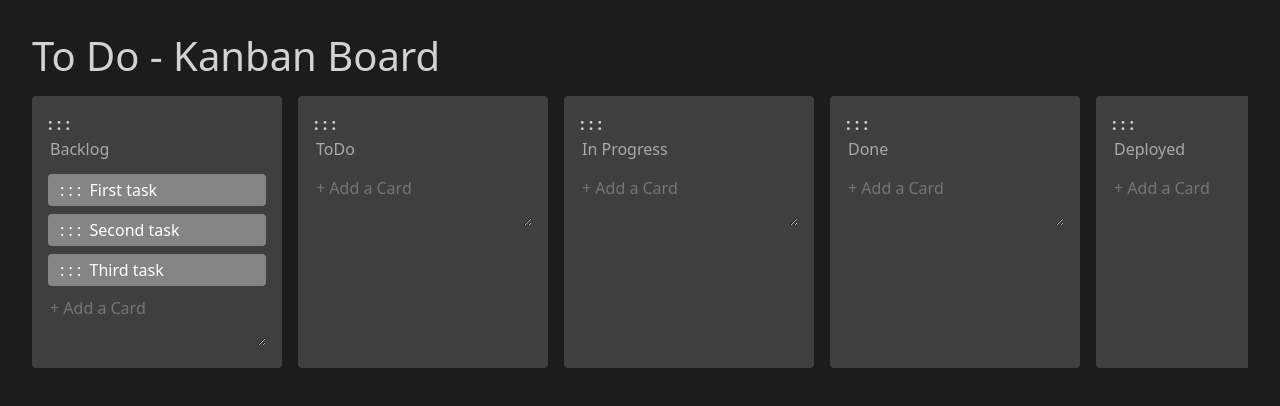
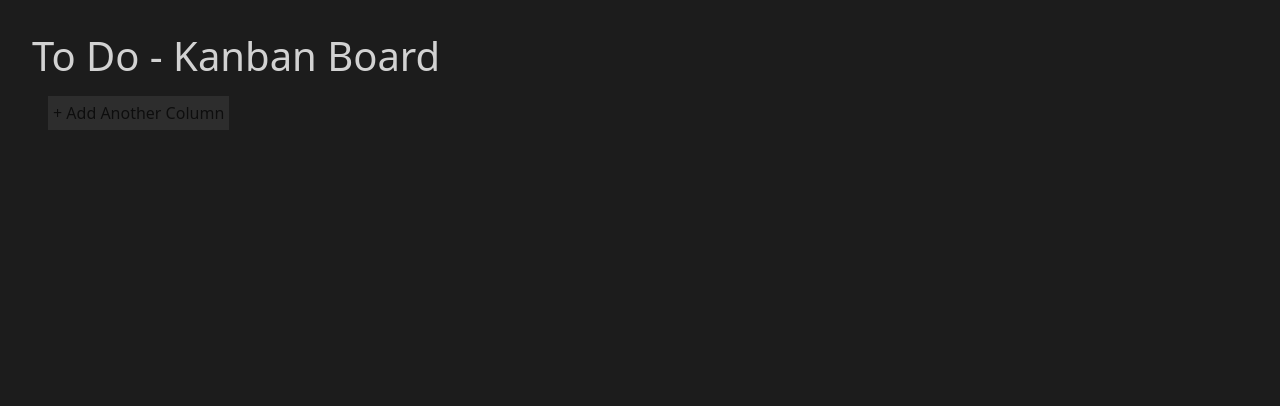
Before and after one commit to hamperl-design/vue-trello-board, a Vue app: page / in a window 1280 px wide. Shown: the top 406 px of the page. Built offline with nearby package versions, Linux system fonts and the light colour scheme.

Commit message:
use pinia as State tool

```diff
--- /dev/null
+++ b/src/modules/board/infrastructure/store/board.store.ts
@@ -0,0 +1,26 @@
+import {defineStore} from "pinia";
+import {nextTick, ref} from "vue";
+import type {Column} from "@/types";
+import {nanoid} from "nanoid";
+
+export const useBoardStore = defineStore('boardStore', () => {
+    const columns = ref<Column[]>([])
+
+    async function createColumn() {
+        const column: Column = {
+            id: nanoid(),
+            title: '',
+            tasks: []
+        }
+
+        columns.value.push(column)
+        await nextTick(() => {
+            (document.querySelector('.__column:last-of-type .title-input') as HTMLInputElement).focus()
+        })
+    }
+
+    return {
+        columns,
+        createColumn
+    }
+})
--- a/src/modules/board/views/TrelloBoard.vue
+++ b/src/modules/board/views/TrelloBoard.vue
@@ -7,53 +7,43 @@ import draggable from "vuedraggable";
 import DragHandle from "@/modules/board/views/components/DragHandle.vue";
 import {useKeyModifier, useLocalStorage} from "@vueuse/core";
 import NewTask from "@/modules/board/views/components/NewTask.vue";
+import {useBoardStore} from "@/modules/board/infrastructure/store/board.store";
 
-const columns = useLocalStorage<Column[]>('trelloBoard', [
-    {
-        id: nanoid(),
-        title: 'Backlog',
-        tasks: [
-            {
-               id: nanoid(),
-               title: 'First task',
-               createdAt: new Date()
-            },
-            {
-                id: nanoid(),
-                title: 'Second task',
-                createdAt: new Date()
-            },
-            {
-                id: nanoid(),
-                title: 'Third task',
-                createdAt: new Date()
-            }
-        ]
-    },
-    {id: nanoid(), title: 'ToDo', tasks: []},
-    {id: nanoid(), title: 'In Progress', tasks: []},
-    {id: nanoid(), title: 'Done', tasks: []},
-    {id: nanoid(), title: 'Deployed', tasks: []},
-])
+// const columns = useLocalStorage<Column[]>('trelloBoard', [
+//     {
+//         id: nanoid(),
+//         title: 'Backlog',
+//         tasks: [
+//             {
+//                id: nanoid(),
+//                title: 'First task',
+//                createdAt: new Date()
+//             },
+//             {
+//                 id: nanoid(),
+//                 title: 'Second task',
+//                 createdAt: new Date()
+//             },
+//             {
+//                 id: nanoid(),
+//                 title: 'Third task',
+//                 createdAt: new Date()
+//             }
+//         ]
+//     },
+//     {id: nanoid(), title: 'ToDo', tasks: []},
+//     {id: nanoid(), title: 'In Progress', tasks: []},
+//     {id: nanoid(), title: 'Done', tasks: []},
+//     {id: nanoid(), title: 'Deployed', tasks: []},
+// ])
 const alt = useKeyModifier('Control')
-const createColumn = () => {
-    const column: Column = {
-        id: nanoid(),
-        title: '',
-        tasks: []
-    }
-
-    columns.value.push(column)
-    nextTick(() => {
-        (document.querySelector('.__column:last-of-type .title-input') as HTMLInputElement).focus()
-    })
-}
+const boardStore = useBoardStore()
 </script>
 
 <template>
     <div class="board-wrapper">
     <draggable
-        v-model="columns"
+        v-model="boardStore.columns"
         group="columns"
         item-key="id"
         class="board"
@@ -67,7 +57,7 @@ const createColumn = () => {
                       <input
                           class="__column-input title-input"
                           @keyup.enter="($event.target as HTMLInputElement).blur()"
-                          @keydown.backspace="column.title === '' ? (columns = columns.filter(c => c.id !== column.id)) : null"
+                          @keydown.backspace="column.title === '' ? (boardStore.columns = boardStore.columns.filter(c => c.id !== column.id)) : null"
                           type="text"
                           v-model="column.title"
                       />
@@ -95,7 +85,7 @@ const createColumn = () => {
           </template>
       </draggable>
     <button
-        @click="createColumn"
+        @click="boardStore.createColumn"
         class="__create-column"
         >+ Add Another Column</button>
     </div>
```
